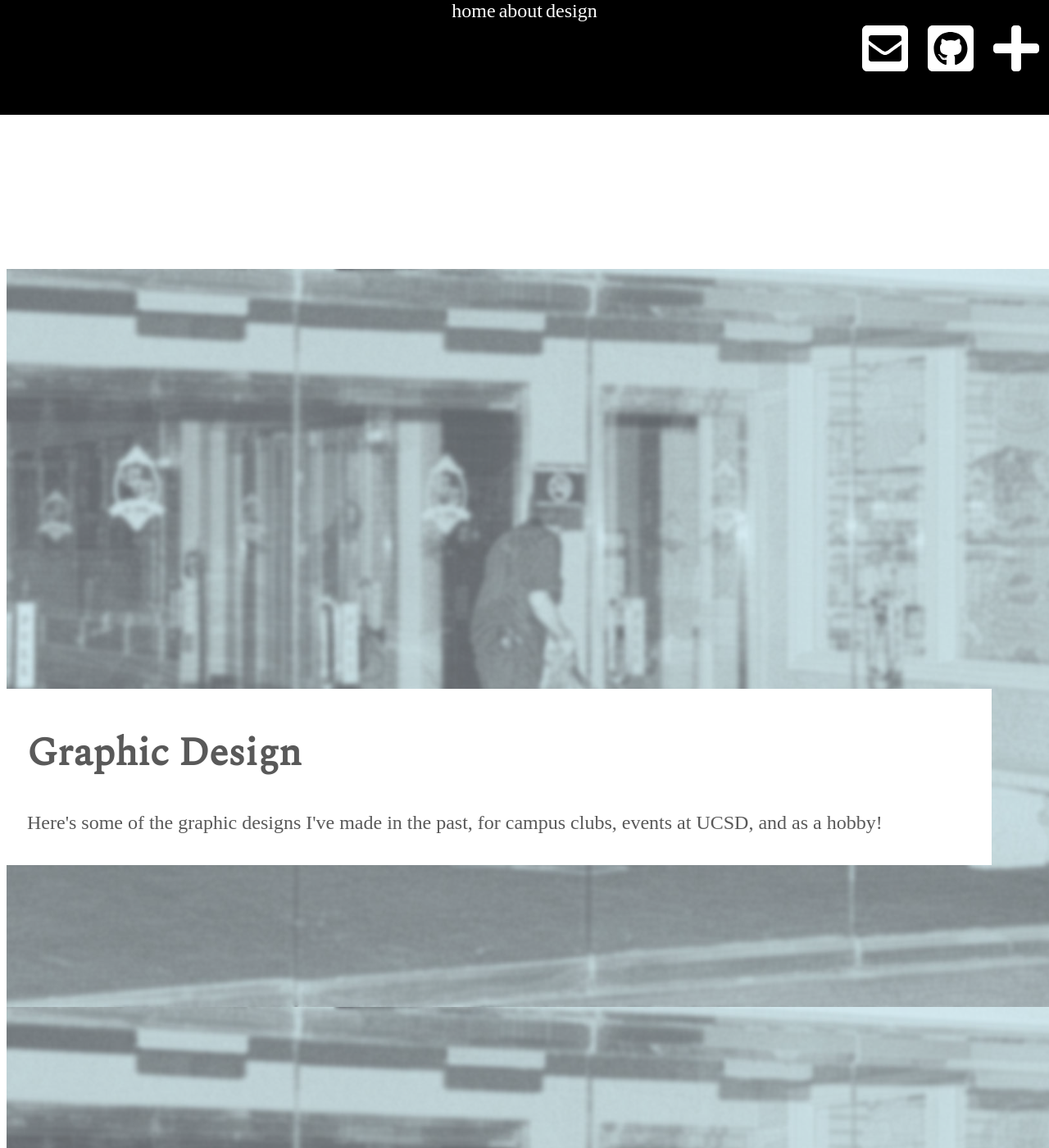
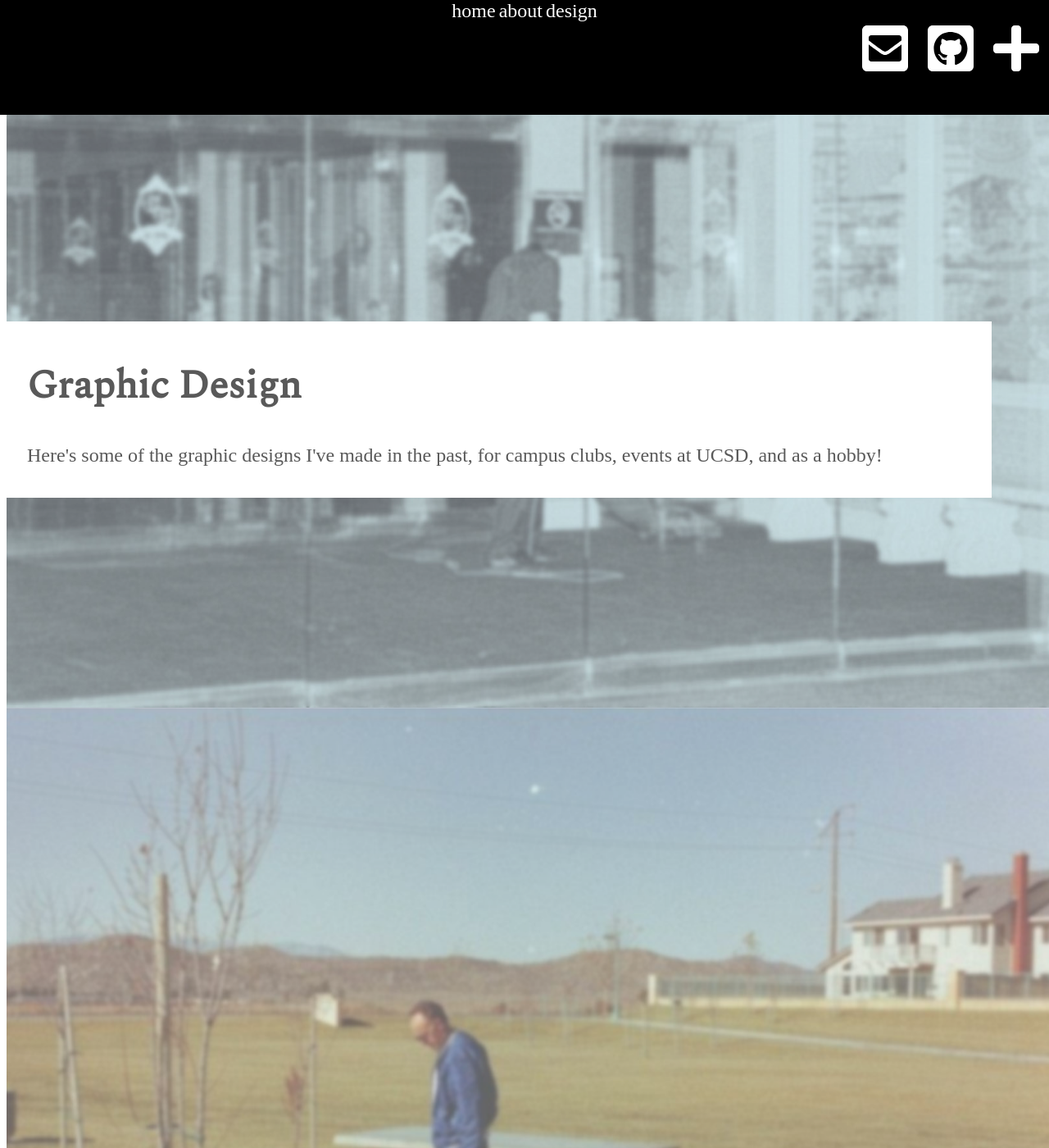
Before and after one commit to caIcutec/caIcutec.github.io, a Jekyll site: the page built from design/index.html, in a window 1280 px wide and 1400 px high. Shown: the whole window at 82% size. Built offline with Jekyll 4.4.1, drawn with Linux system fonts in a browser that asks for light colours; nearby versions of some CDN libraries.

Commit message:
Update main.css

```diff
--- a/css/main.css
+++ b/css/main.css
@@ -6,7 +6,6 @@ body {
     background-size: 100% auto;
     background-attachment: fixed;
     /*background:url("../imgs/bg.jpg");*/
-    padding-top:25%;
 }
 
 a {
@@ -87,14 +86,14 @@ p {
 .bgimg-1 {
   background-image: url("../imgs/bg_para_1.jpg");
   min-height: 100%;
-  padding-top:40%;
-  padding-bottom:40%;
+  padding-top:30%;
+  padding-bottom:20%;
 }
 
 .bgimg-2 {
   background-image: url("../imgs/bg_para_2.jpg");
-  padding-top:40%;
-  padding-bottom:40%;
+  padding-top:20%;
+  padding-bottom:20%;
   min-height: 400px;
 }
 
```
